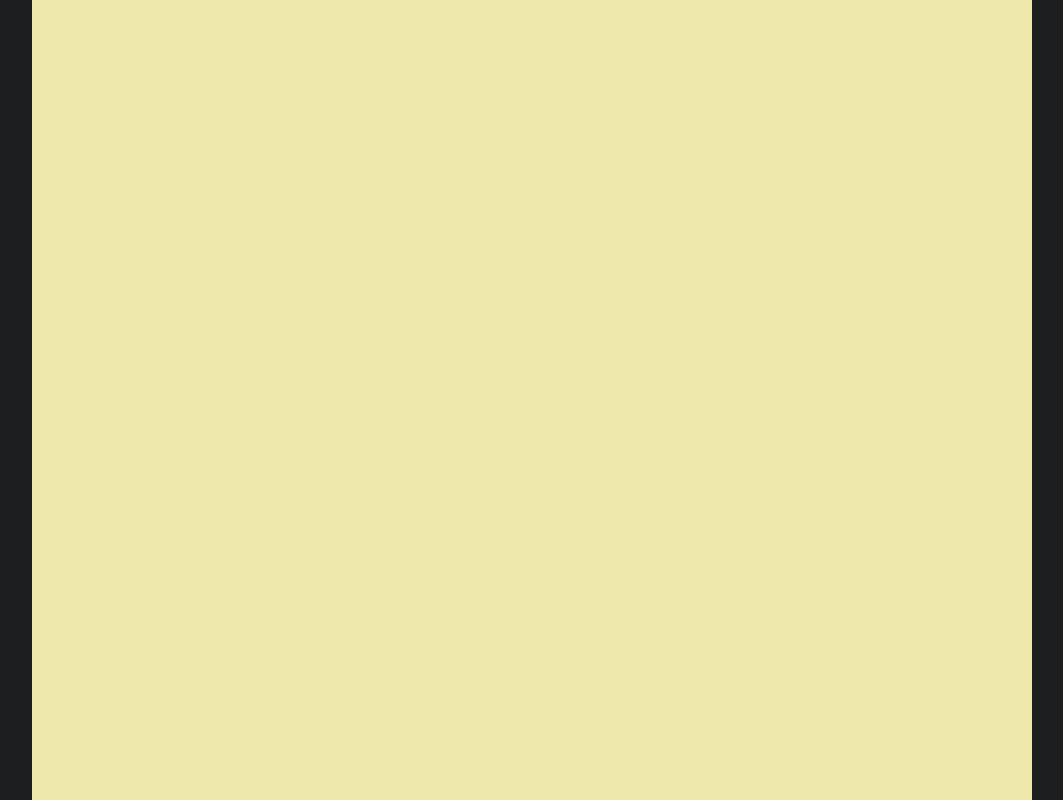
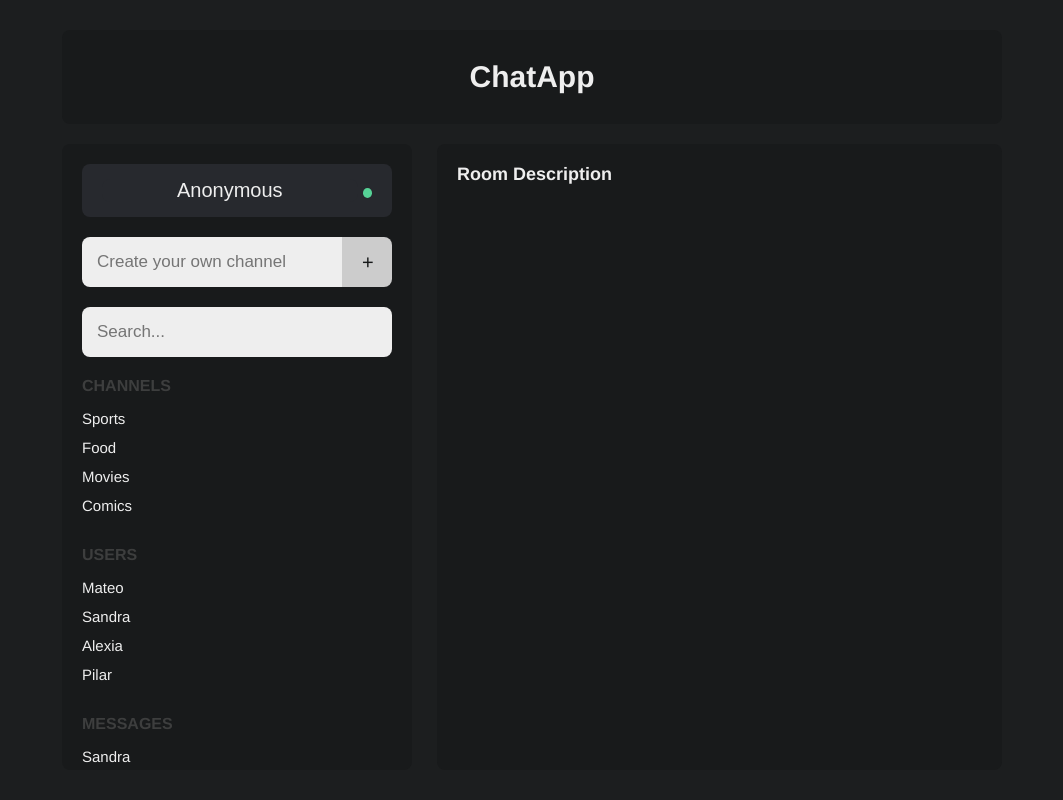
Before and after one commit to joangavelan/anonymous-chat, a React (Create React App) app: page / in a window 1280 px wide. Shown: the whole page, without its empty margins (108-1171 px from the left). Built offline with nearby package versions, Linux system fonts and the light colour scheme.

Commit message:
basic layout

```diff
--- a/src/App.js
+++ b/src/App.js
@@ -1,15 +1,59 @@
 import React from 'react'
+import User from './components/User'
 import styled from 'styled-components'
 import GlobalStyles from './styles/GlobalStyles'
 import theme from './styles/theme'
+import Search from './components/Search'
+import CreateChannelButton from './components/CreateChannelButton'
+import SidebarSection from './components/SidebarSection'
+import { channels } from './data/channels'
+import { users } from './data/users'
+import { messages } from './data/messages'
 const { colors } = theme;
 
 const Container = styled.div`
+  display: grid;
+  grid-template-columns: 35rem 1fr;
+  grid-template-rows: min-content 1fr;
+  grid-row-gap: 2rem;
+  grid-column-gap: 2.5rem;
   max-width: 100rem;
   margin: 0 auto;
   padding: 3rem;
-  min-height: 100vh;
-  background-color: palegoldenrod;
+  height: 100vh;
+`
+
+const Heading = styled.h1`
+  font-size: 3rem;
+  grid-column: span 2;
+  color: ${colors.white};
+  background-color: ${colors.dark[100]};
+  text-align: center;
+  padding: 3rem;
+  border-radius: .8rem;
+`
+
+const SideBar = styled.aside`
+  display: grid;
+  grid-template-columns: 1fr;
+  grid-auto-rows: min-content;
+  grid-gap: 2rem;
+  grid-column: 1 / 2;
+  background-color: ${colors.dark[100]};
+  border-radius: .8rem;
+  padding: 2rem;
+  overflow-y: scroll;
+`
+
+const Chat = styled.main`
+  grid-column: 2 / 3;
+  background-color: ${colors.dark[100]};
+  border-radius: .8rem;
+  padding: 2rem;
+
+  & > h2 {
+    font-size: 1.8rem;
+  }
 `
 
 const App = () => {
@@ -17,7 +61,33 @@ const App = () => {
     <Container>
       <GlobalStyles />
 
+      {/* heading */}
+      <Heading>ChatApp</Heading>
 
+      {/* sidebar */}
+      <SideBar>
+        {/* user */}
+        <User />
+
+        {/* create channel button */}
+        <CreateChannelButton />
+
+        {/* search */}
+        <Search />
+
+        {/* channels */}
+        <SidebarSection title="Channels" items={channels}/>
+        {/* channels */}
+        <SidebarSection title="Users" items={users}/>
+        {/* channels */}
+        <SidebarSection title="Messages" items={messages}/>
+
+      </SideBar>
+
+      {/* chat window */}
+      <Chat>
+        <h2>Room Description</h2>
+      </Chat>
 
     </Container>
   )
--- /dev/null
+++ b/src/components/CreateChannelButton.js
@@ -0,0 +1,36 @@
+import React from 'react'
+import styled from 'styled-components'
+import theme from '../styles/theme'
+const { colors } = theme
+
+const CreateChannelButton = () => {
+  const Form = styled.form`
+    display: flex;
+    justify-content: center;
+    align-items: center;
+    border-radius: .8rem;
+    overflow: hidden;
+  `
+  const Input = styled.input`
+    font-size: 1.7rem;
+    width: calc(100% - 2rem);
+    border-radius: 0;
+  `
+
+  const Submit = styled.button`
+    font-size: 2rem;
+    width: 5rem;
+    height: 100%;
+    border-radius: 0;
+    background-color: #ccc;
+  `
+
+  return (
+    <Form>
+      <Input type="text" placeholder="Create your own channel" />
+      <Submit type="submit">+</Submit>
+    </Form>
+  )
+}
+
+export default CreateChannelButton
--- /dev/null
+++ b/src/components/Search.js
@@ -0,0 +1,26 @@
+import React from 'react'
+import styled from 'styled-components'
+import theme from '../styles/theme'
+const { colors } = theme
+
+const Search = () => {
+
+  const Form = styled.form`
+
+  `
+
+  const Input = styled.input`
+    width: 100%;
+    font-size: 1.7rem;
+    border: 0;
+    outline: 0;
+  `
+
+  return (
+    <Form>
+      <Input type="search" placeholder="Search..."/>
+    </Form>
+  )
+}
+
+export default Search
--- /dev/null
+++ b/src/components/SidebarSection.js
@@ -0,0 +1,47 @@
+import React from "react";
+import styled from "styled-components";
+import theme from "../styles/theme";
+const { colors } = theme;
+
+const Container = styled.div`
+  padding: 0;
+
+  & > h3 {
+    font-size: 1.6rem;
+    margin-bottom: 1.5rem;
+    text-transform: uppercase;
+    color: ${colors.dark[600]};
+  }
+`;
+
+const List = styled.ul`
+  list-style: none;
+
+  & > li {
+    margin: 1.2rem 0;
+
+    & > a {
+      font-size: 1.5rem;
+      text-decoration: none;
+      color: ${colors.white};
+    }
+  }
+`;
+
+const SidebarSection = ({ title, items }) => {
+  return (
+    <Container>
+      <h3>{title}</h3>
+
+      <List>
+        {items.map((item) => (
+          <li key={item.id}>
+            <a href="#">{item.name}</a>
+          </li>
+        ))}
+      </List>
+    </Container>
+  );
+};
+
+export default SidebarSection;
--- /dev/null
+++ b/src/components/User.js
@@ -0,0 +1,54 @@
+import React, { useState } from 'react'
+import styled from 'styled-components'
+import theme from '../styles/theme'
+const { colors } = theme;
+
+const Container = styled.div`
+  display: flex;
+  justify-content: center;
+  align-items: center;
+  background-color: ${colors.dark[400]};
+  padding: 1.5rem 2rem;
+  border-radius: .8rem;
+  overflow: hidden;
+  white-space: no-wrap;
+  text-overflow: ellipsis;
+`
+
+const Input = styled.input`
+  width: 100%;
+  text-align: center;
+  font-size: 2rem;
+  padding: 0;
+  background-color: ${colors.dark[400]};
+  color: ${colors.white};
+`
+
+const GreenDot = styled.div`
+  width: 1rem;
+  height: 1rem;
+  background-color: #56D296;
+  border-radius: 50%;
+  margin-top: 5px;
+  margin-left: 5px;
+`
+
+const User = () => {
+  const [name, setName] = useState('Anonymous')
+
+  //unselect input on key enter press
+  const unselect = (e) => {
+    if(e.key === "Enter") {
+      e.target.blur();
+    }
+  }
+
+  return (
+    <Container>
+      <Input type="text" value={name} onChange={(e) => setName(e.target.value)} onKeyPress={unselect}/>
+      <GreenDot />
+    </Container>
+  )
+}
+
+export default User
```
